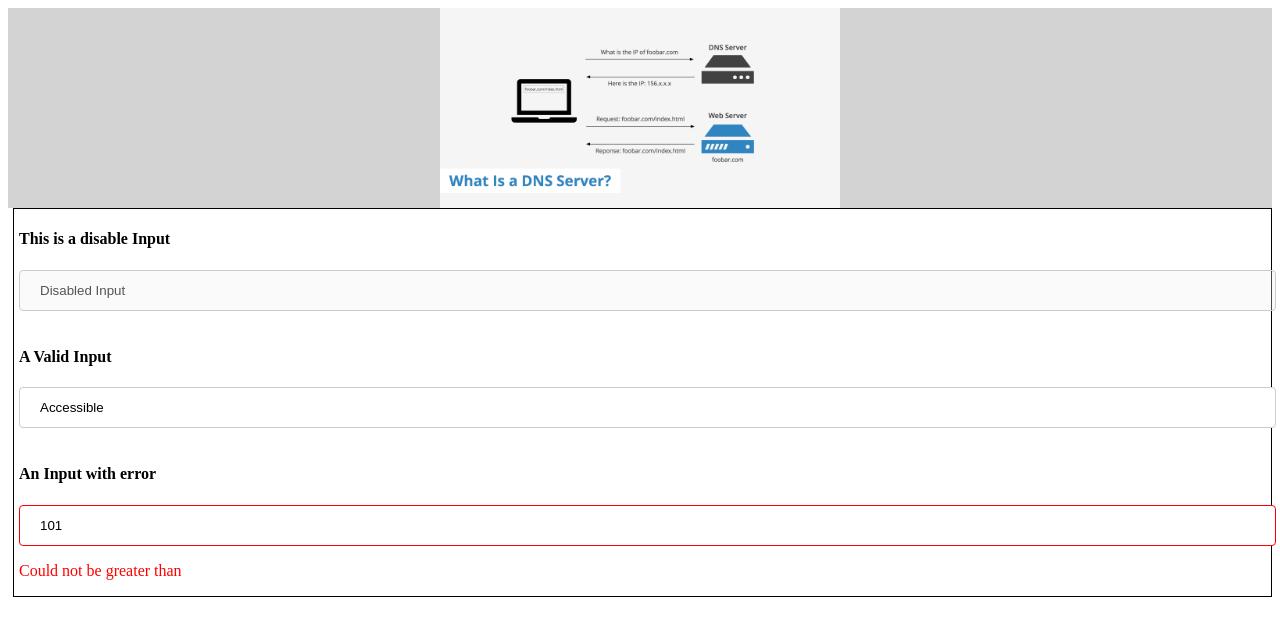
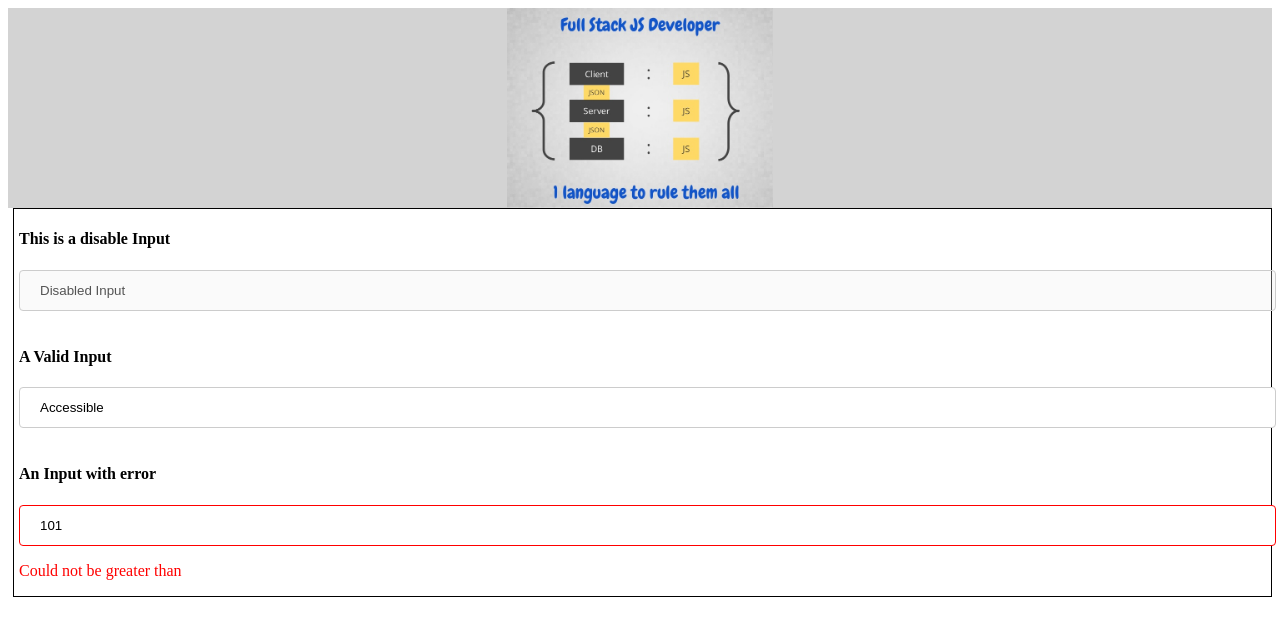
Before and after one commit to Dpk1999/react-client, a React (Create React App) app: page / in a window 1280 px wide. Shown: the top 636 px of the page. Built offline with nearby package versions, Linux system fonts and the light colour scheme.

Commit message:
feat:slider component

```diff
--- a/src/components/Slider/Slider.jsx
+++ b/src/components/Slider/Slider.jsx
@@ -1,26 +1,32 @@
 import PropTypes from 'prop-types';
 import React, { useEffect, useState } from 'react';
-import { getRandomNumber } from '../../lib/utils/math';
+import { MAX_NUMBER } from '../../configs/Constant';
+import { getNextRoundRobin, getRandomNumber } from '../../lib/utils/math';
 import { sliderContainer } from './style';
 
 const Slider = (props) => {
   const {
-    altText, banners, height, duration, random,
+    altText, banners, height, duration, random, defaultBanner,
   } = props;
 
-  const [state, setState] = useState(0);
+  const [index, setIndex] = useState(0);
 
   useEffect(() => {
     const interval = setInterval(() => {
-      setState(getRandomNumber(random));
-    }, duration);
+      if (random) {
+        setIndex(getRandomNumber(MAX_NUMBER));
+      } else {
+        setIndex((i) => getNextRoundRobin(MAX_NUMBER, i));
+      }
+    },
+    duration);
     return () => clearInterval(interval);
   }, []);
 
   return (
     <>
       <div style={sliderContainer}>
-        <img src={banners[state]} alt={altText} height={height} />
+        <img src={banners[index] ? banners[index] : defaultBanner} alt={altText} height={height} />
       </div>
     </>
   );
@@ -32,6 +38,7 @@ Slider.propTypes = {
   height: PropTypes.number.isRequired,
   duration: PropTypes.number.isRequired,
   random: PropTypes.number.isRequired,
+  defaultBanner: PropTypes.string.isRequired,
 };
 
 export default Slider;
--- a/src/configs/Constant.js
+++ b/src/configs/Constant.js
@@ -1,2 +1,3 @@
 export const PUBLIC_IMAGE_FOLDER = '/images/';
 export const DEFAULT_BANNER_IMAGE = 'banners/default.png';
+export const MAX_NUMBER = 10;
```
Also changed, not shown: public/banners/default.png (renamed from public/images/default.png).
